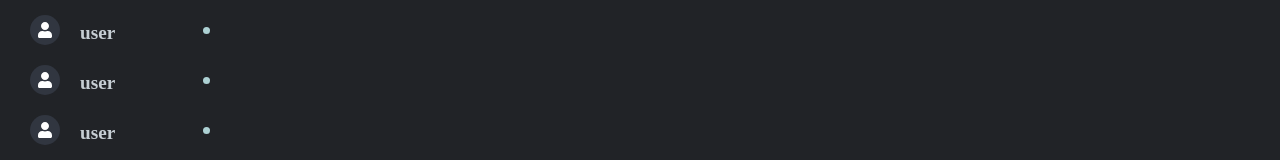
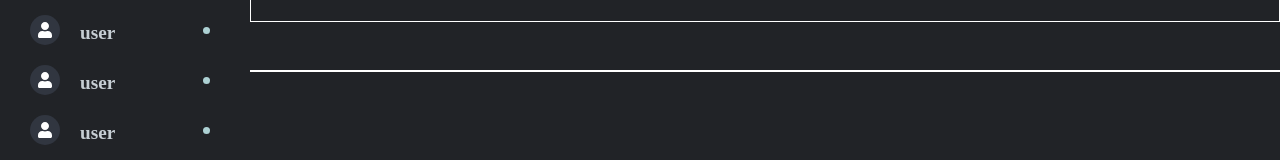
Before and after one commit to STOVE-Milk/steam-clone, a Next.js app in the folder src/frontend/: page /detail in a window 1280 px wide. Before the commit this address had no page. Shown: the part 558-718 px from the top of the page. Built offline with nearby package versions, Linux system fonts and the light colour scheme; a web font is replaced by a local one; what typesafe-actions would draw is missing.

Commit message:
feat: GameDetail 규격 생성

```diff
--- /dev/null
+++ b/src/frontend/pages/detail.tsx
@@ -0,0 +1,50 @@
+import React from 'react';
+import type { NextPage } from 'next';
+import styled from 'styled-components';
+
+const DetailWrapper = styled.div`
+  display: flex;
+  flex-direction: column;
+  align-items: center;
+  height: 100%;
+  overflow-y: scroll;
+`;
+
+const GameIntroSection = styled.div`
+  border: 1px solid white;
+  width: 100%;
+  height: 500px;
+`;
+
+const GameDetailSection = styled.div`
+  width: 100%;
+  border: 1px solid white;
+  margin-top: 3rem;
+`;
+
+const GameDetailBox = styled.div``;
+
+const GameInfoBox = styled.div``;
+const GameInfoKey = styled.div``;
+const GameInfoValue = styled.div``;
+
+const DevInfoBox = styled.div``;
+
+const Detail: NextPage = () => {
+  return (
+    <DetailWrapper>
+      <GameIntroSection></GameIntroSection>
+      <GameDetailSection>
+        <GameDetailBox>
+          <GameInfoBox>
+            <GameInfoKey></GameInfoKey>
+            <GameInfoValue></GameInfoValue>
+          </GameInfoBox>
+          <DevInfoBox></DevInfoBox>
+        </GameDetailBox>
+      </GameDetailSection>
+    </DetailWrapper>
+  );
+};
+
+export default Detail;
```
